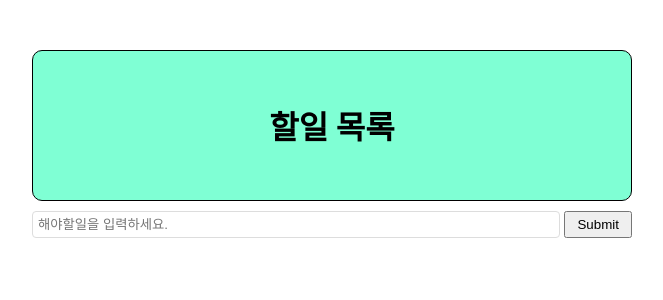
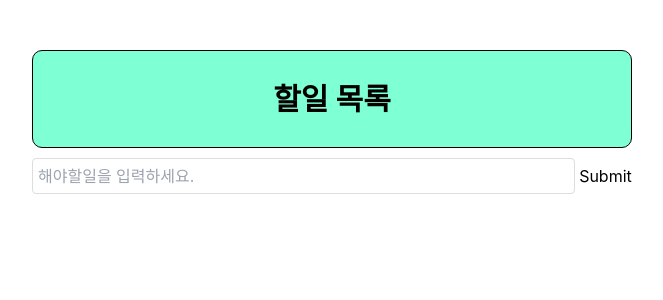
Before and after one commit to sunnykim9002/react_toDo, a React (Create React App) app: page / in a window 1280 px wide. Shown: the top 300 px of the page, without its empty margins (308-971 px from the left). Built offline with nearby package versions, Linux system fonts and the light colour scheme.

Commit message:
tailwindcss 추가

```diff
--- a/package.json
+++ b/package.json
@@ -34,5 +34,10 @@
       "last 1 firefox version",
       "last 1 safari version"
     ]
+  },
+  "devDependencies": {
+    "autoprefixer": "^10.4.14",
+    "postcss": "^8.4.24",
+    "tailwind": "^4.0.0"
   }
 }
--- a/src/App.css
+++ b/src/App.css
@@ -1,3 +1,8 @@
+@tailwind base;
+@tailwind components;
+@tailwind utilities;
+
+
 .container {
   margin:  auto;
   max-width: 600px;
--- a/src/App.js
+++ b/src/App.js
@@ -28,10 +28,9 @@ const handleSubmit = (e) => {
       <div className="container">
         <div className="todoBlock">
           <div className="title">
-            <h1>할일 목록</h1>
+            <h1 className="font-bold text-3xl">할일 목록</h1>
           </div>
         </div>
-
       <List todoDate={todoDate} setTodoDate={setTodoDate} />
       <Form handleSubmit={handleSubmit} value={value} setValue={setValue}/>
       </div>
--- /dev/null
+++ b/tailwind.config.js
@@ -0,0 +1,10 @@
+/** @type {import('tailwindcss').Config} */
+module.exports = {
+  content: [
+    "./src/**/*.{js,jsx,s,tsx}"
+  ],
+  theme: {
+    extend: {},
+  },
+  plugins: [],
+}
```
Also changed, not shown: 1 other file (tests, documents, lock files or other folders).
